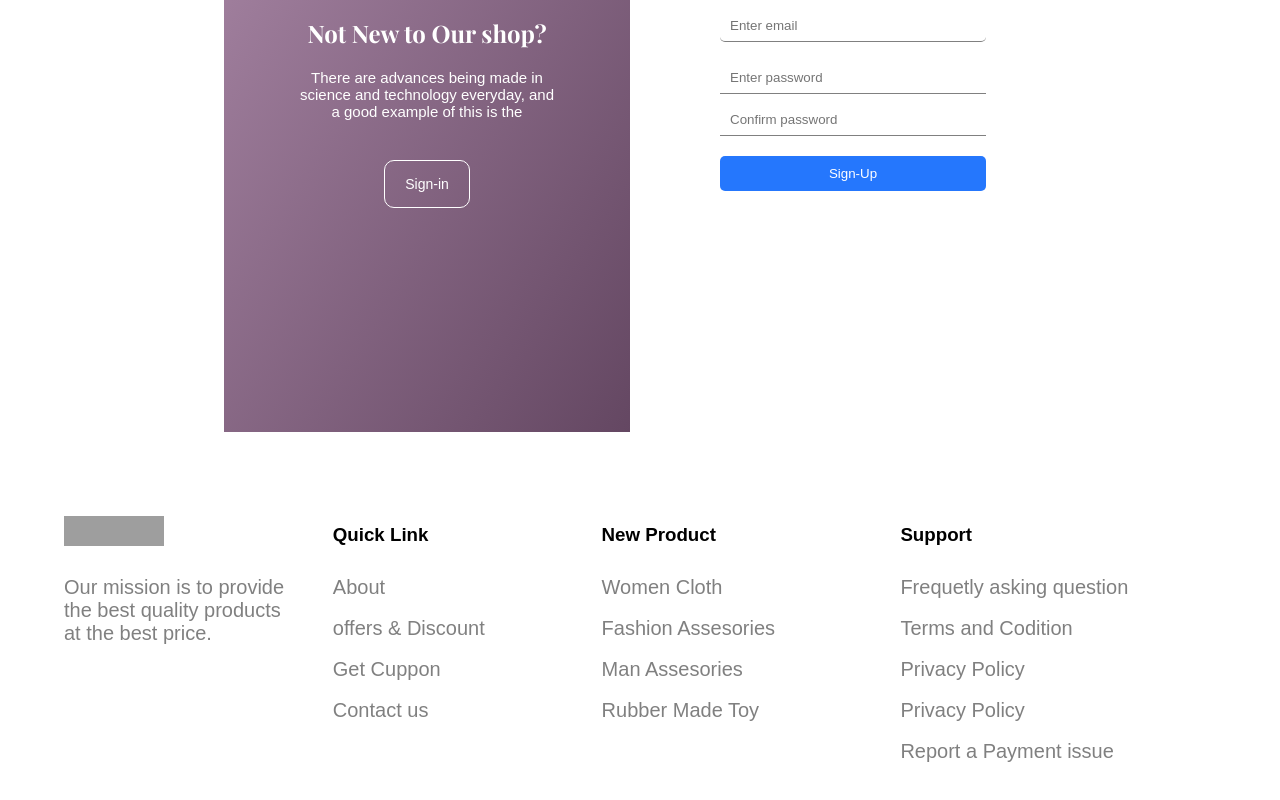
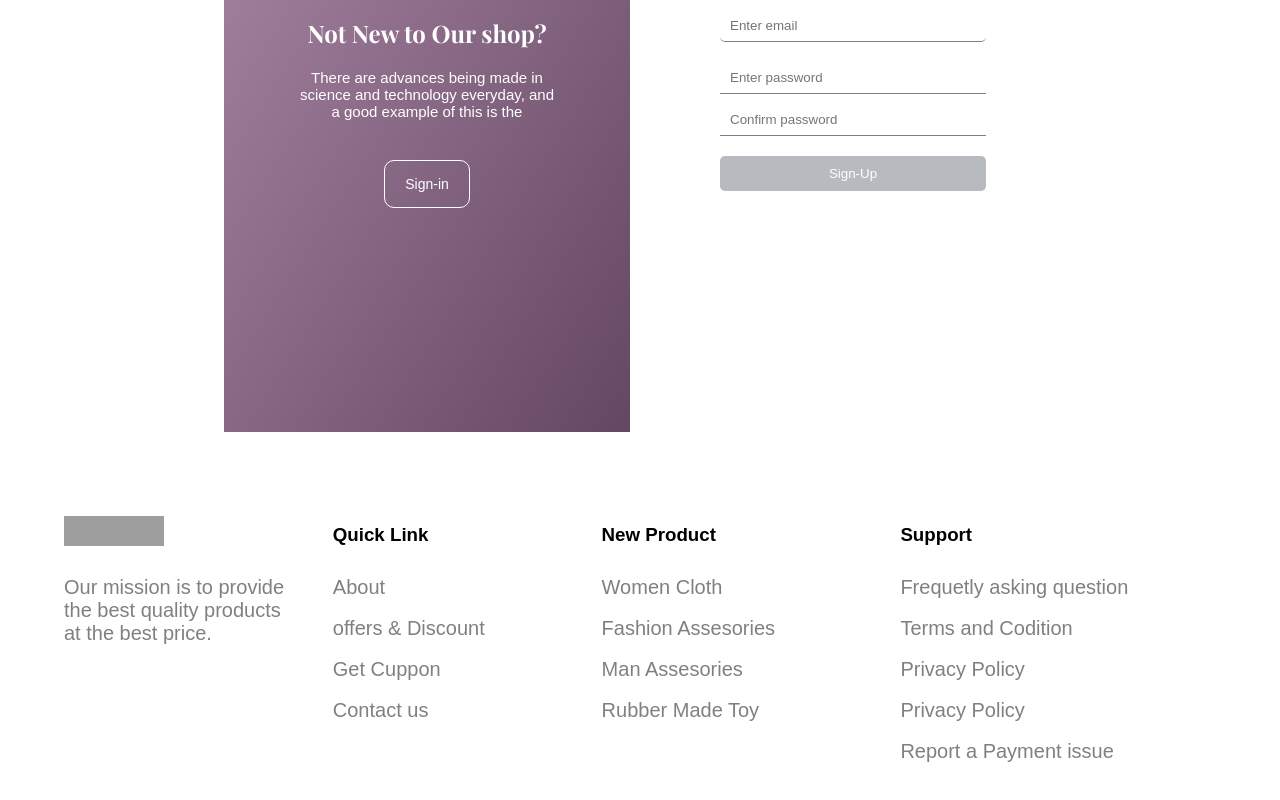
Before and after one commit to ogechiedithodo/eStore, a React (Vite) app: page /signup in a window 1280 px wide. Shown: the part 828-1628 px from the top of the page. Built offline with nearby package versions, Linux system fonts and the light colour scheme; grey boxes are pictures that could not be loaded; a web font is replaced by a local one.

Commit message:
validation added

```diff
--- a/src/auth/Signup.jsx
+++ b/src/auth/Signup.jsx
@@ -1,4 +1,4 @@
-import React from 'react'
+import React, { useState } from 'react'
 import '../styles/signup.css'
 import { useNavigate } from 'react-router-dom'
 import Header from '../components/Header'
@@ -7,10 +7,11 @@ import { ToastContainer } from 'react-toastify';
 import 'react-toastify/dist/ReactToastify.css';
 import { toast } from "react-toastify";
 import axios from 'axios'
+import { GiCondyluraSkull } from 'react-icons/gi'
 
 const Signup = () => {
-
-  const [input, setInput] = React.useState({
+  const [disabled, setDisabled] = useState(false)
+  const [input, setInput] = useState({
     userName: '',
     email: '',
     password: '',
@@ -21,21 +22,44 @@ const Signup = () => {
   const handleInputs = (e) =>{
      const {value, name} = e.target
      setInput({...input, [name]: value})
+     setDisabled(input.userName && input.email && input.password && input.confirmPassword)
   }
 
   const url = 'https://colorlib.onrender.com/api/v1'
 
+
+
+
   const postDetails = async () =>{
+    const emailRegex =  /^[^\s@]+@[^\s@]+\.[^\s@]/;
+    const passwordRegex = /^.{8,}$/;
+ if(input.userName === ''){
+       toast.error('username cannot be empty')
+    }
+    else if(input.email === ''){
+      toast.error('Email cannot be empty')
+    }
+    // else if(input.email !== emailRegex){
+    //   toast.error('Invalid email')
+    // }
+    else if (input.password === ''){
+      toast.error('Password cannot be empty')
+    }
+    else if(input.password !== passwordRegex ){
+      toast.error('Invalid password')
+      toast.error('Password must not be less than 8 characters')
+    }
+    else{
       try{
         const res = await axios.post (`${url}/register`,input )
         console.log(res)
         toast.success(res.data.message)
       }
-
       catch (error){
            console.log(error)
-          toast.error(error.response.data.message)
     }
+    }
+
   }
 
     const navigate = useNavigate();
@@ -83,7 +107,13 @@ const Signup = () => {
                     onChange={handleInputs}
                     placeholder='Confirm password'/>
                 </aside>
-                <button onClick={postDetails}>Sign-Up</button>
+                <button
+                 onClick={postDetails}
+                 style={
+                 {backgroundColor :  !disabled ? '#b7bbc0' : '#2577FD'}
+                 }
+                disabled={disabled}
+                 >Sign-Up</button>
               </div>
            </div>
        </div>
--- a/src/styles/signup.css
+++ b/src/styles/signup.css
@@ -99,8 +99,9 @@
 .sign-up > div:nth-of-type(2) button{
     width: 100%;
     padding: 10px 15px;
-    background-color: #2577FD;
     border: none;
+    /* background-color: #2577FD;
+    background-color: #b7bbc0; */
     outline: none;
     color: white;
     font-family: "Poppins",sans-serif;
```
Also changed, not shown: src/pages/ProfilePage.jsx (added, +11 -0 lines). Lines whose indentation alone changed are shown as unchanged.
